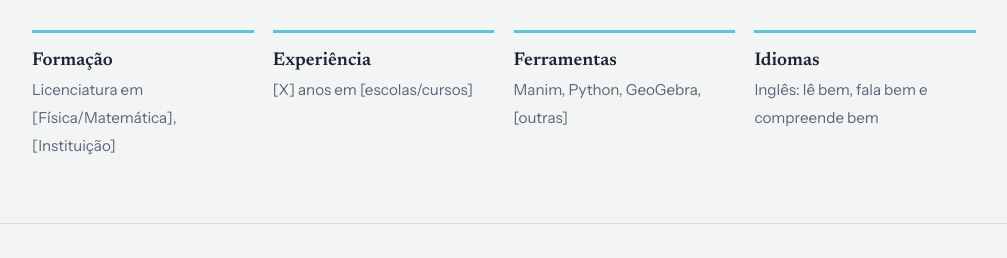
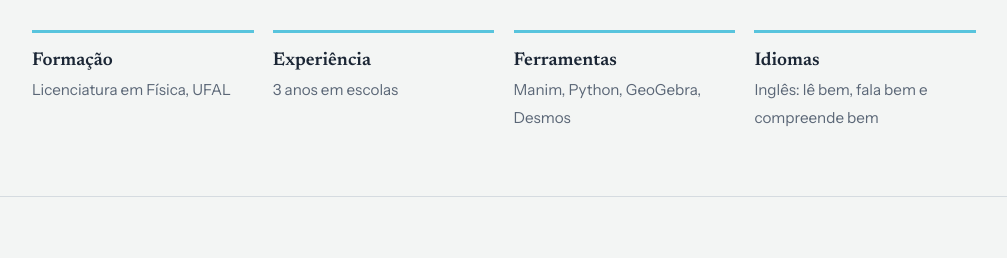
Before and after one commit to jad3mel/fismat, a plain HTML site: page index.html in a window 1280 px wide. Shown: the part 1268-1526 px from the top of the page, without its empty margins (136-1143 px from the left). Drawn offline with Linux system fonts and the light colour scheme.

Commit message:
Update index.html

```diff
--- a/index.html
+++ b/index.html
@@ -92,9 +92,9 @@ footer{padding:2rem 0;color:var(--muted);font-size:.9rem}
         </figure>
         </div>
     <ul class="facts">
-      <li><strong>Formação</strong><span>Licenciatura em [Física/Matemática], [Instituição]</span></li>
-      <li><strong>Experiência</strong><span>[X] anos em [escolas/cursos]</span></li>
-      <li><strong>Ferramentas</strong><span>Manim, Python, GeoGebra, [outras]</span></li>
+      <li><strong>Formação</strong><span>Licenciatura em Física, UFAL</span></li>
+      <li><strong>Experiência</strong><span>3 anos em escolas</span></li>
+      <li><strong>Ferramentas</strong><span>Manim, Python, GeoGebra, Desmos</span></li>
       <li><strong>Idiomas</strong><span>Inglês: lê bem, fala bem e compreende bem</span></li>
     </ul>
     </div>
```
